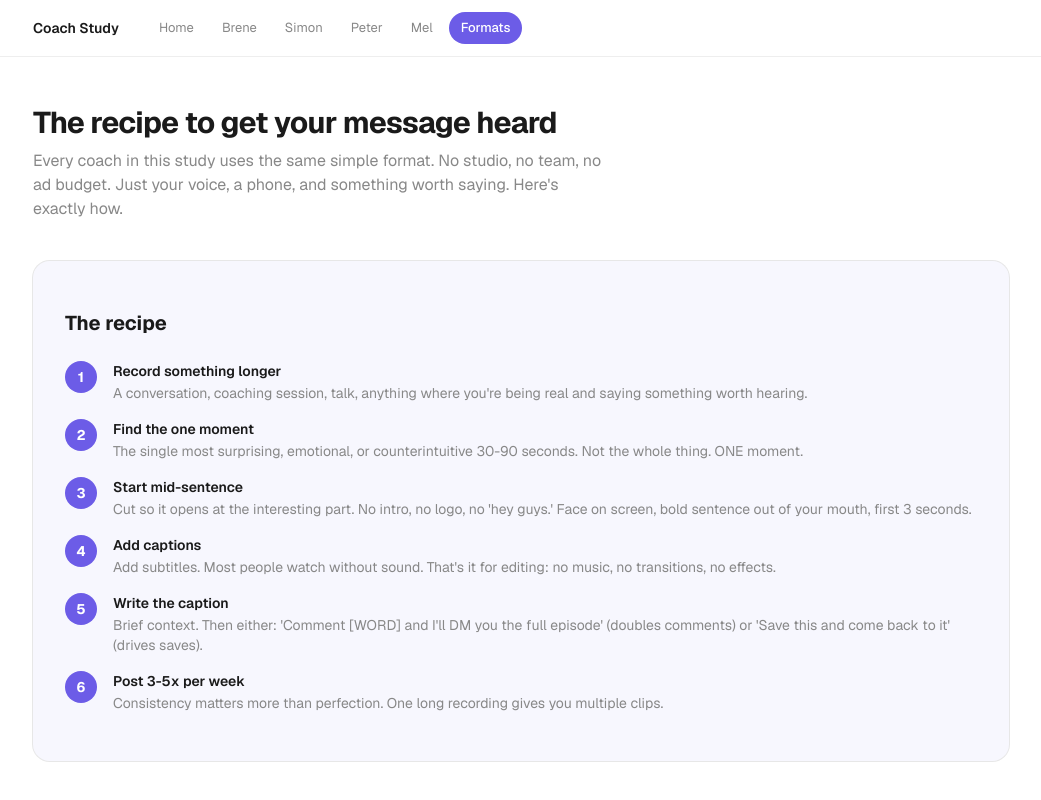
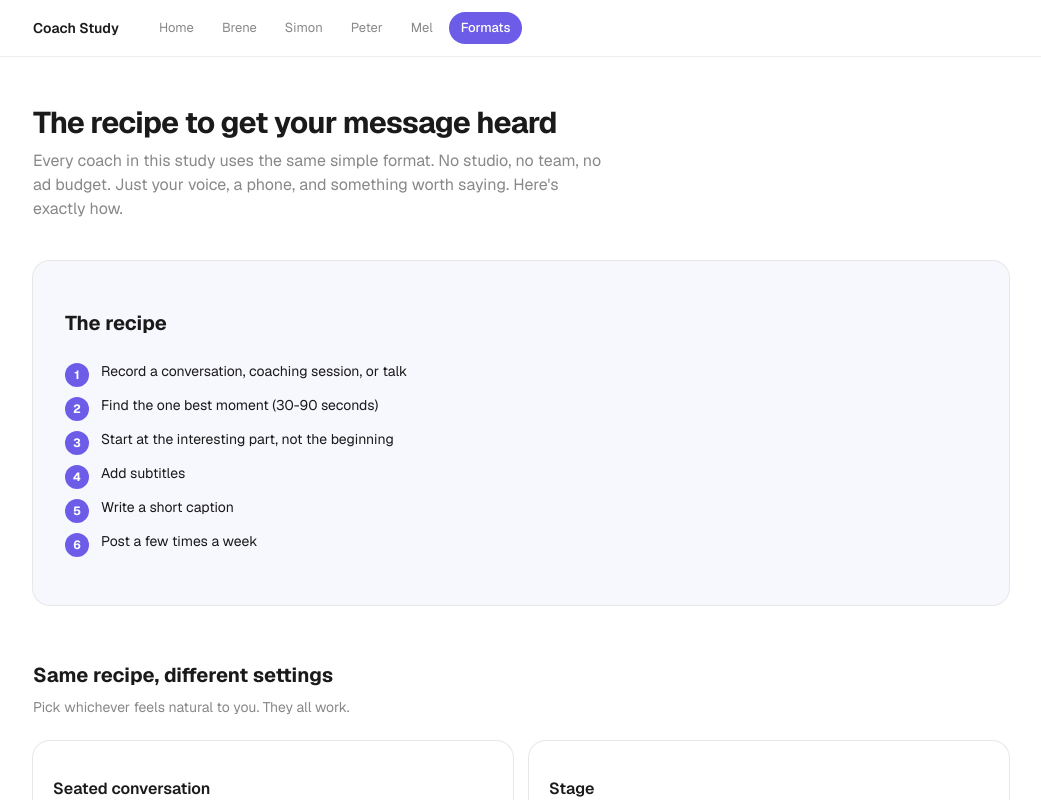
Before and after one commit to william-halbert/life-coach-instagram-study, a Next.js app: page /formats in a window 1280 px wide. Shown: the top 800 px of the page, without its empty margins (119-1160 px from the left). Built offline with nearby package versions, Linux system fonts and the light colour scheme.

Commit message:
Simplify recipe to match checklist style. One line per step.
Co-Authored-By: Claude Opus 4.7 (1M context) <noreply@anthropic.com>

```diff
--- a/src/app/formats/page.tsx
+++ b/src/app/formats/page.tsx
@@ -20,26 +20,23 @@ export default function Page() {
       <Card className="mt-10 bg-primary/5 border-primary/20">
         <CardContent className="p-8">
           <h2 className="text-xl font-bold mb-6">The recipe</h2>
-          <ol className="space-y-4">
+          <div className="space-y-2">
             {[
-              { step: "Record something longer", detail: "A conversation, coaching session, talk, anything where you're being real and saying something worth hearing." },
-              { step: "Find the one moment", detail: "The single most surprising, emotional, or counterintuitive 30-90 seconds. Not the whole thing. ONE moment." },
-              { step: "Start mid-sentence", detail: "Cut so it opens at the interesting part. No intro, no logo, no 'hey guys.' Face on screen, bold sentence out of your mouth, first 3 seconds." },
-              { step: "Add captions", detail: "Add subtitles. Most people watch without sound. That's it for editing: no music, no transitions, no effects." },
-              { step: "Write the caption", detail: "Brief context. Then either: 'Comment [WORD] and I'll DM you the full episode' (doubles comments) or 'Save this and come back to it' (drives saves)." },
-              { step: "Post 3-5x per week", detail: "Consistency matters more than perfection. One long recording gives you multiple clips." },
-            ].map((s, i) => (
-              <li key={i} className="flex gap-4">
-                <span className="shrink-0 w-8 h-8 rounded-full bg-primary text-primary-foreground flex items-center justify-center text-sm font-bold">
+              "Record a conversation, coaching session, or talk",
+              "Find the one best moment (30-90 seconds)",
+              "Start at the interesting part, not the beginning",
+              "Add subtitles",
+              "Write a short caption",
+              "Post a few times a week",
+            ].map((step, i) => (
+              <div key={i} className="flex items-start gap-3 text-sm">
+                <span className="shrink-0 w-6 h-6 rounded-full bg-primary text-primary-foreground flex items-center justify-center text-xs font-bold mt-0.5">
                   {i + 1}
                 </span>
-                <div>
-                  <p className="font-semibold text-sm">{s.step}</p>
-                  <p className="text-sm text-muted-foreground mt-0.5">{s.detail}</p>
-                </div>
-              </li>
+                <span>{step}</span>
+              </div>
             ))}
-          </ol>
+          </div>
         </CardContent>
       </Card>
 
```
